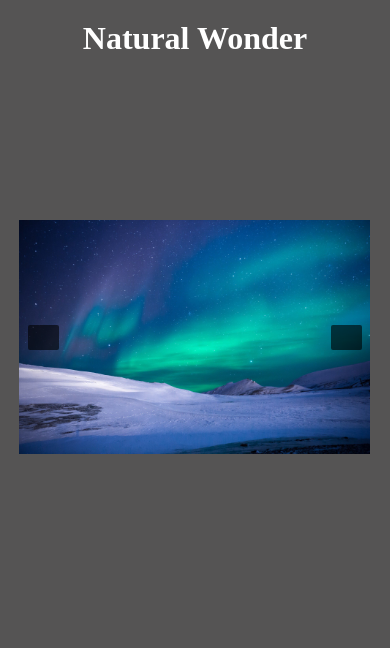
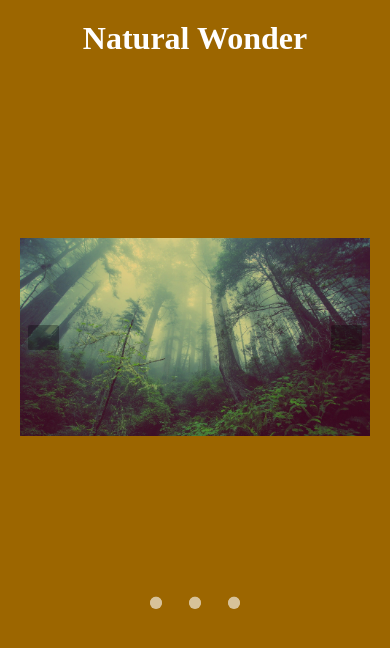
Before and after one commit to PharadolBrown/imageSlider, a plain HTML site: page index.html in a window 390 px wide. Drawn offline with Linux system fonts and the light colour scheme.

Commit message:
circleBtn

```diff
--- a/app.js
+++ b/app.js
@@ -6,7 +6,7 @@ const carouselSlide = document.querySelector(".carousel-slide");
 const carouselContainer = document.querySelector(".carousel-container");
 
 // define src img array
-const numberOfImages = 7;
+const numberOfImages = 3;
 const srcImages = [];
 for (let index = 1; index <= numberOfImages; index++) {
   srcImages.push(`image/natural_wander${index}.jpg`);
@@ -23,24 +23,58 @@ for (let index = 0; index <= srcImages.length - 1; index++) {
   const image = document.createElement("img");
   image.src = srcImages[index];
   let idImg = "";
-  index == 0? (idImg = "lastClone"):
-  index == srcImages.length - 1 ? (idImg = "firstClone") : idImg = index;
+  index == 0
+    ? (idImg = "lastClone")
+    : index == srcImages.length - 1
+    ? (idImg = "firstClone")
+    : (idImg = index);
   image.setAttribute("id", idImg);
   carouselSlide.append(image);
 }
+
+//create element circle button
+const circleBtnContainer = document.querySelector(".circleBtnContainer");
+for (let index = 0; index < numberOfImages; index++) {
+  console.log("create circle Button : " + index);
+  circleBtn = document.createElement("i");
+  circleBtn.classList.add("fas");
+  circleBtn.classList.add("fa-circle");
+  circleBtn.setAttribute("id", index+1);
+  circleBtnContainer.append(circleBtn);
+}
+const circleBtns = document.querySelectorAll(".fa-circle");
+console.log(circleBtns)
+
+//Counter
+let counter = 1;
+
+
+function clickCircleBtn(event) {
+  event.target.classList.add("clicked");
+  carouselSlide.style.transform =
+    "translateX(" + -sizeContainer * event.target.id + "px)";
+  carouselSlide.style.transition = "transform 0.5s ease-in-out";
+  counter=event.target.id;
+  console.log(counter)
+}
+
+circleBtns.forEach((btn)=>{
+  btn.addEventListener('click',clickCircleBtn)
+})
+
+
 const carouselImages = document.querySelectorAll(".carousel-slide img");
 
 //Buttons
 const prevBtn = document.querySelector("#prevBtn");
 const nextBtn = document.querySelector("#nextBtn");
 
-//Counter
-let counter = 1;
+
 let sizeContainer = carouselContainer.clientWidth;
 
-function slideImages() {
+function slideImages(count) {
   carouselSlide.style.transform =
-    "translateX(" + -sizeContainer * counter + "px)";
+    "translateX(" + -sizeContainer * count + "px)";
 }
 slideImages();
 
@@ -48,17 +82,19 @@ slideImages();
 nextBtn.addEventListener("click", () => {
   if (counter >= carouselImages.length - 1) return;
   carouselSlide.style.transition = "transform 0.5s ease-in-out";
+  console.log("from counter : "+counter+"next");
   counter++;
-  console.log("next to img counter " + counter);
-  carouselSlide.style.transform = slideImages();
+  console.log("to counter " + counter+"next");
+  carouselSlide.style.transform = slideImages(counter);
 });
 
 prevBtn.addEventListener("click", () => {
   if (counter <= 0) return;
+  console.log("from counter : " + counter + "prev");
   carouselSlide.style.transition = "transform 0.5s ease-in-out";
-  console.log("prev to img counter" + counter);
+  console.log("to counter " + counter + "prev");
   counter--;
-  carouselSlide.style.transform = slideImages();
+  carouselSlide.style.transform = slideImages(counter);
 });
 
 // Carousel Images
@@ -67,10 +103,9 @@ carouselSlide.addEventListener("webkitTransitionEnd", () => {
   if (carouselImages[counter].id === "lastClone") {
     console.log("transition slide is working");
     console.log(carouselImages[counter]);
-
     carouselSlide.style.transition = "none";
     counter = carouselImages.length - 2;
-    carouselSlide.style.transform = slideImages();
+    carouselSlide.style.transform = slideImages(counter);
   }
   if (carouselImages[counter].id === "firstClone") {
     console.log("transition slide is working");
@@ -80,7 +115,7 @@ carouselSlide.addEventListener("webkitTransitionEnd", () => {
 
     carouselSlide.style.transition = "none";
     counter = carouselImages.length - counter;
-    carouselSlide.style.transform = slideImages();
+    carouselSlide.style.transform = slideImages(counter);
   }
 });
 
@@ -88,5 +123,5 @@ carouselSlide.addEventListener("webkitTransitionEnd", () => {
 window.onresize = function () {
   sizeContainer = carouselContainer.clientWidth;
   console.log("resize container to" + sizeContainer);
-  carouselSlide.style.transform = slideImages();
+  carouselSlide.style.transform = slideImages(counter);
 };
--- a/index.html
+++ b/index.html
@@ -11,15 +11,17 @@
 </head>
 <body>
     <h1>Natural Wonder</h1>
+
     <div class="carousel-container">
         <div class="arrows">
             <i class="fas fa-angle-left" id="prevBtn"></i>
-        <i class="fas fa-angle-right" id="nextBtn"></i>
+            <i class="fas fa-angle-right" id="nextBtn"></i>
         </div>
 
-        <div class="carousel-slide">
-        </div>
+        <div class="carousel-slide"></div>
     </div>
+
+    <div class="circleBtnContainer"></div>
 
 
     <script src="app.js"></script>
--- a/style.css
+++ b/style.css
@@ -5,6 +5,8 @@
 }
 body {
   background-color: #000;
+  overflow-x: hidden;
+  padding-bottom: 500px;
   /* place-items: center; */
 }
 
@@ -19,7 +21,21 @@ h1 {
   position: relative;
   width: 70%;
   margin: auto;
+  /* max-height:80vw; */
   /* overflow: hidden; */
+}
+
+.carousel-slide {
+  display: flex;
+  width: 100%;
+  height: 500px;
+}
+
+.carousel-slide img {
+  width: 100%;
+  padding: 0 10px;
+  object-fit: cover;
+  object-position: center;
 }
 .arrows {
   position: absolute;
@@ -36,29 +52,42 @@ h1 {
   color: #fff;
   font-size: 60px;
   font-weight: 400;
-  background-color: #000;
+  background-color: rgba(0, 0, 0, 0.5);
   border-radius: 8px;
   padding: 0 8px;
   opacity: 0.6;
   transition: all 0.3s;
 }
 .arrows i:hover {
-  opacity: 1;
+  opacity: 0.8;
   background-color: rgba(0, 0, 0, 0.6);
 }
-.carousel-slide {
+.circleBtnContainer {
+  color: #fff;
+  height: 100%;
+  margin: auto;
   display: flex;
-  width: 100%;
-  height: 500px;
+  justify-content: space-around;
+  align-items: center;
+  width: 30%;
+  cursor: pointer;
+  margin-top:10px ;
 }
-
-.carousel-slide img {
-  width: 100%;
-  padding: 0 10px;
-  object-fit: cover;
-  object-position: center;
+.circleBtnContainer i {
+  color: #fff;
+  font-size: 12px;
+  font-weight: 400;
+  opacity: 0.6;
+  transition: all 0.3s;
+  background-color: #fff;
+  border-radius: 50%;
 }
-
+.circleBtnContainer i:hover {
+  opacity: 1;
+}
+.circleBtnContainer i::after {
+  background-color: red;
+}
 /* responsive  */
 @media only screen and (max-width: 1025px) {
   .carousel-container {
@@ -67,6 +96,27 @@ h1 {
   body {
     background-color: rgb(85, 84, 84);
   }
+  .carousel-container {
+    overflow: hidden;
+  }
+}
+@media only screen and (max-width: 1025px) {
+  body{
+    background-color: rgb(156, 102, 0);
+  }
+}
+
+@media only screen and (max-width: 769px) {
+  body {
+    padding-bottom: 100px;
+  }
+  .carousel-container {
+    width: 96%;
+    overflow: hidden;
+  }
+  /* .carousel-slide {
+    padding: 50px 0;
+  } */
 }
 @media only screen and (max-width: 426px) {
   .carousel-container {
```
